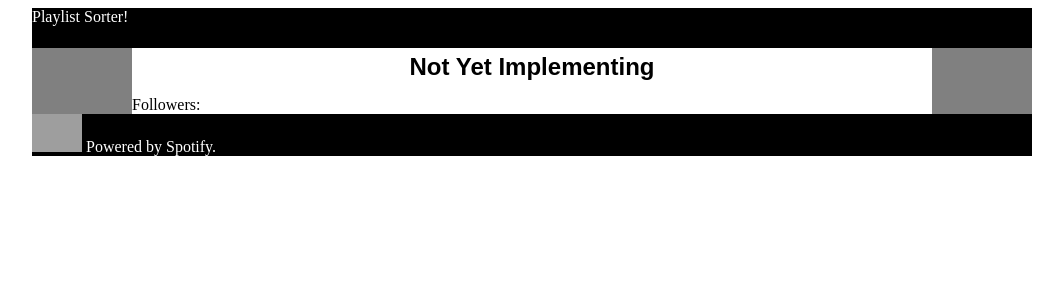
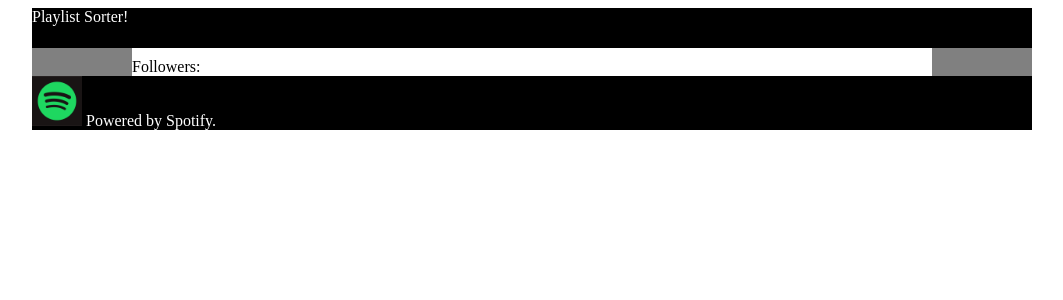
Before and after one commit to Ameliyn/CS293, a PHP site: page /index.php in a window 1280 px wide. Shown: the top 300 px of the page, without its empty margins (108-1171 px from the left). Run offline with PHP 8.4, Linux system fonts and the light colour scheme; data that the repository does not hold is empty.

Commit message:
made icons relative path to work on different machines and finished setup on my laptop. <3

```diff
--- a/FinalProject/common.php
+++ b/FinalProject/common.php
@@ -81,7 +81,7 @@
         echo '<head>
 		<title>Playlist Sorter</title>
 		<meta charset="utf-8" />
-		<link href="http://localhost:8080/Desktop/CS293/FinalProject/SpotifyIco.png" type="image/png" rel="shortcut icon" />
+		<link href="SpotifyIco.png" type="image/png" rel="shortcut icon" />
 
 		<!-- Link to your CSS file that you should edit -->
 		<link href="final.css" type="text/css" rel="stylesheet" />
@@ -102,7 +102,7 @@
     }
     function getFooter(){
         echo '<div id="footer">
-        <img src="http://localhost:8080/Desktop/CS293/FinalProject/SpotifyIco.png" alt="banner logo"/> Powered by Spotify.
+        <img src="SpotifyIco.png" alt="banner logo"/> Powered by Spotify.
         </div>';
     }
 
--- a/FinalProject/index.php
+++ b/FinalProject/index.php
@@ -6,7 +6,7 @@
     echo '<body><div id="frame">';
     getHeader();
 
-    echo '<div id="main"><h1>Not Yet Implementing</h1>';
+    echo '<div id="main">';
 
     getTestPlaylistData();
 
```
